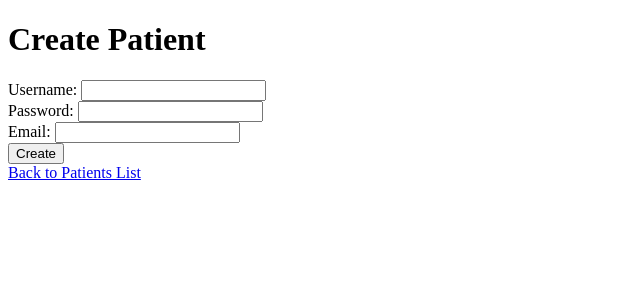
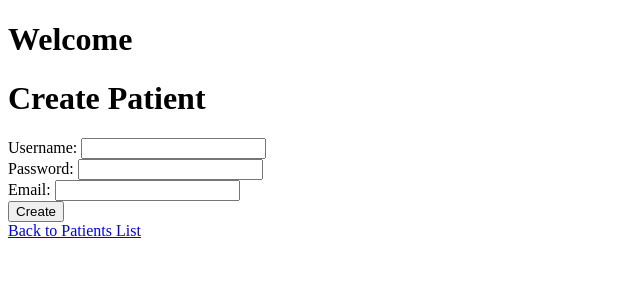
Before and after one commit to Sreenu96/Patient_Management, a Django app: page /create/ in a window 1280 px wide. Shown: the top 300 px of the page, without its empty margins (0-640 px from the left). Run offline with Django 5.2, Linux system fonts and the light colour scheme.

Commit message:
Update create_patient.html

```diff
--- a/patient_system/patients/templates/patients/create_patient.html
+++ b/patient_system/patients/templates/patients/create_patient.html
@@ -4,6 +4,7 @@
     <title>Create Patient</title>
 </head>
 <body>
+    <h1>Welcome</h1>
     <h1>Create Patient</h1>
     <form method="post">
         {% csrf_token %}
```
